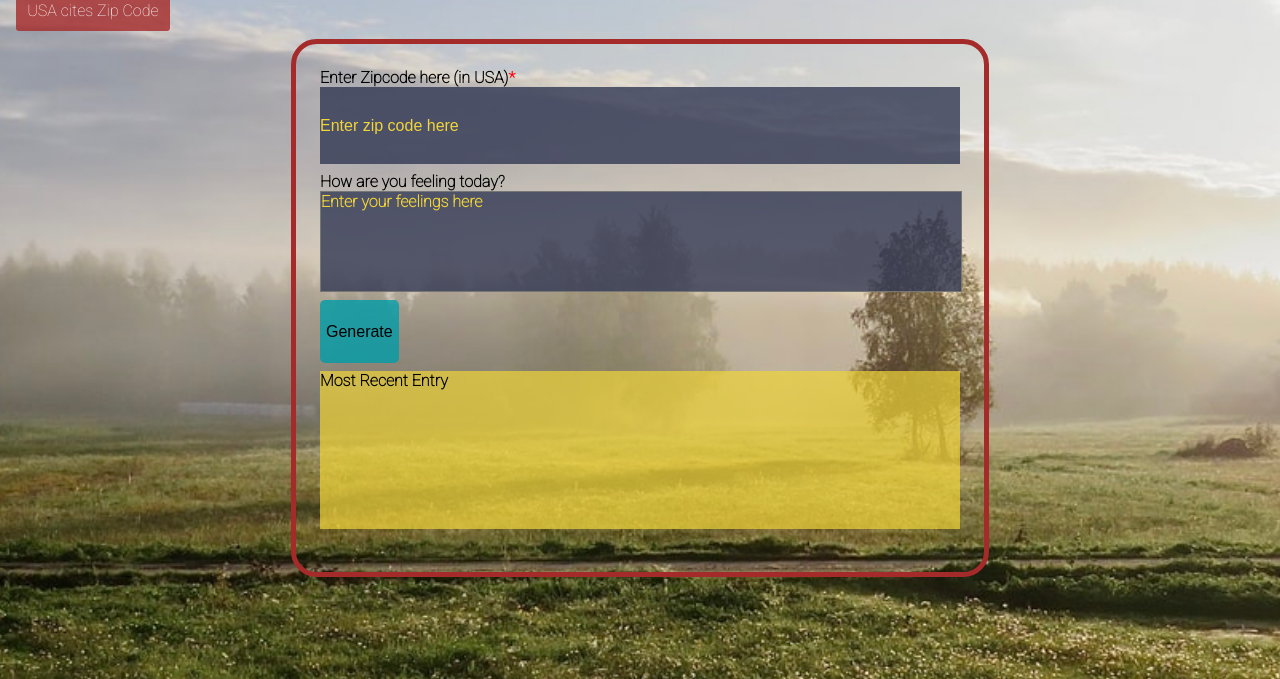
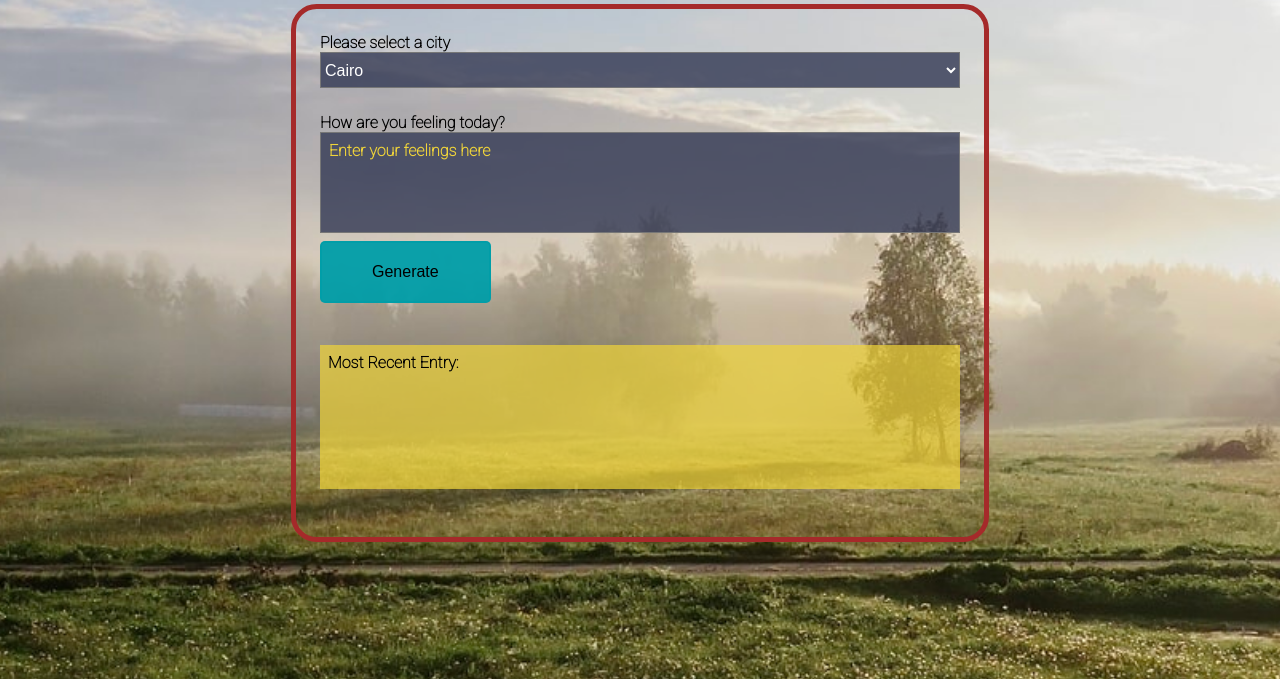
Before and after one commit to MohamedElhaw/weather-app-nodeJS, a website: page website/index.html in a window 1280 px wide. Shown: the part 71-750 px from the top of the page. Drawn offline with Linux system fonts and the light colour scheme.

Commit message:
Modift Search to be for cities in Egypt country, Make select instead of text input, add listener to focus event in Feeling input field, Adapt new styles to CSS to match with the new changes.

```diff
--- a/website/app.js
+++ b/website/app.js
@@ -1,10 +1,10 @@
 /* Global Variables */
-const apiURL='https://api.openweathermap.org/data/2.5/weather?zip=' //URL for weather API
+const apiURL='https://api.openweathermap.org/data/2.5/weather?q=' //URL for weather API
 const apiKey='&appid=b8c88e3416e4d3d346d00cedd63c0c98'; //API key
 const dateElement=document.getElementById('date'); //pass date Element to const variable
 const tempElement=document.getElementById('temp');//pass temp Element to const variable
-const feelingElement =document.getElementById('feeling-entry');//pass content Element to const variable
-const cityZipCodeElement =document.getElementById('zip'); //Get the zip code element
+const feelingElement =document.getElementById('feelings');//pass content Element to const variable
+const cityNameElement =document.getElementById('cityName'); //Get the city name element
 const ivalidElement= document.getElementById("invalidText"); // Get the ivalid text element
 
 // Event listener to add function to existing HTML DOM element
@@ -12,49 +12,14 @@ document.getElementById('generate-btn').addEventListener('click', btnAction);
 
 /* Generate button Action function */
 function btnAction(){
-  const cityZipCode= cityZipCodeElement.value; //get the Zip Code input of the user
-  if (zipCodeValid(cityZipCode)){ //Check zip code is valid
-    generateAction(cityZipCode); //generate button action function
-  }
-}
-// Event listener to clean the invalid text when zip code element is focused
-cityZipCodeElement.addEventListener("focus", ()=>invalidTextUpdate(""))
-/* Zip Code Validation function */
-const zipCodeValid=(zipCode)=>{
-  //Validate empty
-  if (zipCode===""){
-    invalidTextUpdate("Zip Code field is empty");
-    resetUI(); //empty UI
-    return false;
-  }
-  //Validate a number
-  else if(!validateNum(zipCode)){
-    invalidTextUpdate("Zip Code is invalid, please enter a number");
-    resetUI(); //empty UI
-    return false;
-  }
-  else {
-    invalidTextUpdate("");//empty the inValid text element
-    return true;
-  }
-}
-
-/* Validate Number function */
-const validateNum =stringInput=>{
-  const input=+stringInput; // +input return NaN if input is not a number
-  return isNaN(input)? false :true; //isNaN return true if input is number and false if Not a Number
-}
-
-/* Invalid text update function */
-function invalidTextUpdate (invalidMessage){
-  ivalidElement.textContent=invalidMessage.length===0? "":'*'+invalidMessage;
+    generateAction(cityNameElement.value); //generate button action function
 }
 
 /* Generate action function */
-const generateAction =async zipCode=>{
+const generateAction =async cityName=>{
   const feeling= document.getElementById('feelings').value; //get the user feeling input of the user and save at variable:
-  //full URL as NewYork will be http://api.openweathermap.org/data/2.5/weather?zip=10001&units=metric&appid=b8c88e3416e4d3d346d00cedd63c0c98
-   const fetchURL=apiURL+zipCode+"&units=metric"+apiKey;
+  //Full URL for cairo city https://api.openweathermap.org/data/2.5/weather?q=Cairo,EG&units=metric&appid=b8c88e3416e4d3d346d00cedd63c0c98
+   const fetchURL=apiURL+cityName+",EG&units=metric"+apiKey;
   // Create a new date instance dynamically with JS
    const d = new Date();
    const date = d.getDate()+'/'+(d.getMonth()+1)+'/'+ d.getFullYear();
@@ -125,3 +90,10 @@ const resetUI =()=>{
   tempElement.innerHTML= ""; //empty temp element
   feelingElement.innerHTML=""; ////empty feeling element
 }
+/** Feeling Elemeny listener to events focus and focus*/
+feelingElement.addEventListener('focus', ()=>feelingElement.placeholder='')
+feelingElement.addEventListener('focusout', ()=>{
+  if (feelingElement.value===''){
+    feelingElement.placeholder='Enter your feelings here';
+  }
+})
--- a/website/index.html
+++ b/website/index.html
@@ -11,13 +11,38 @@
   </head>
   <body>
     <h1 class ="headline">Weather Journal App</h1>
-   <div class="mainbar">
-     <a href="http://phaster.com/zip_code.html" target="_blank">USA cites Zip Code</a>
-    </div>
     <div id = "app">
-  <div class ="holder-zip">
-    <label for="zip">Enter Zipcode here (in USA)<span style="color:red">*</span></label>
-    <input type="text" id="zip" placeholder="Enter zip code here" value="">
+      <div class ="holder-cityname">
+        <label for="cityName">Please select a city</label>
+        <select name="cityName" id="cityName">
+          <option value="Cairo" selected>Cairo</option>
+          <option value="Giza">Giza</option>
+          <option value="Alexandria">Alexandria</option>
+          <option value="Al-Mansura">al-Mansura</option>
+          <option value="Al-Minya">al-Minya</option>
+          <option value="Arish">Arish</option>
+          <option value="Aswan">Aswan</option>
+          <option value="Asyut">Asyut</option>
+          <option value="Banha">Banha</option>
+          <option value="Beni Suef">Beni Suef</option>
+          <option value="Damanhur">Damanhur</option>
+          <option value="Damietta">Damietta</option>
+          <option value="Fayyum">Fayyum</option>
+          <option value="Hurghada">Hurghada</option>
+          <option value="Ismailia">Ismailia</option>
+          <option value="Kafr ash Shaykh">Kafr el-Sheikh</option>
+          <option value="Marsa Matruh">Marsa Matruh</option>
+          <option value="Qena">Qena</option>
+          <option value="Tanta">Tanta</option>
+          <option value="Marsa Matruh">Marsa Matruh</option>
+          <option value="Zagazig">Zagazig</option>
+          <option value="Sohag">Sohag</option>
+          <option value="Al kharijah">Al kharijah</option>
+          <option value="South Sinai">South Sinai</option>
+          <option value="Suez">Suez</option>
+          <option value="Port Said">Port Said</option>
+          <option value="Luxor">Luxor</option>
+        </select>
       </div>
       <div class ="holder-feel">
         <label for="feelings">How are you feeling today?</label>
@@ -25,12 +50,9 @@
       </div>
         <div id="generate">
         <button id="generate-btn" type = "submit"> Generate </button>
-    <div class="wrap-invalid">
-      <div id="invalidText"></div>
-    </div>
         </div>
       <div class ="holder-entry">
-    <div class = "title">Most Recent Entry</div>
+        <div class = "title">Most Recent Entry:</div>
         <div id = "entryHolder">
           <div id = "date"></div>
           <div id = "temp"></div>
--- a/website/style.css
+++ b/website/style.css
@@ -10,22 +10,6 @@ body,html{
     height:100%;
 }
 
-.mainbar{
-    background: rgba(165, 42, 42,0.8);
-    margin: 0.5em 0 0 1em;
-    padding: 0.7em;
-    width: fit-content;
-    border-radius: 3px;
-    cursor:pointer;
-    text-align: center;
-}
-.mainbar a{
-    color:white;
-    text-decoration: none;
-}
-.mainbar:hover{
-    background:rgba(218, 57, 57, 0.8);
-}
 #app{
     display: grid;
     color:black;
@@ -34,20 +18,28 @@ body,html{
     font-weight: bold;
     border: 5px solid brown;
     border-radius: 2vw;
-    margin: 1vh auto 0;
+    margin: 2vh auto 0;
     padding: 3vh;
     height: 60vh;
     width: 50%;
-    grid-template-rows: 20% 25% 13% 33%;
+    grid-template-rows: 15% 25% 20% 30%;
 }
-.holder-zip, .holder-feel,.holder-entry {
+.holder-cityname, .holder-feel,.holder-entry {
     /* height:100%; */
     display: flex;
     flex-direction: column;
 }
-#zip{
+/*#zip{
     width: 100%;
     height: 100%;
+}*/
+
+#cityName{
+    width: 100%;
+    height: 50%;
+    background: rgba(51, 57, 84,0.8);
+    color: #ffffff;
+    font-size:medium;
 }
 
 .holder-entry{
@@ -57,15 +49,15 @@ body,html{
 }
 #feelings{
     resize: none;
-    width: 100%;
     height: 100%;
-    padding: 0%;
+    padding: 0.5em;
     background: rgba(51, 57, 84,0.8);
     color: #f0d43a;
+    font-size:Large;
     font:inherit;
 }
 #entryHolder{
-    padding-left: 0.5em;
+    padding-left: 0.7em;
     height: 100%;
     }
 #date{
@@ -83,10 +75,10 @@ color: red;
 .headline {
 text-align: center;
 padding-top: 15px;
-margin: auto;
+margin: 2px auto 20px;
 }
 .title{
-    margin-bottom: 1%;
+    padding: 0.5em;
 }
 
 /*  Basic Styling To Override Default For Basic HTML Elements */
@@ -109,14 +101,20 @@ input{
 }
 
 #generate-btn{
-    background: rgba(0, 157, 168,0.8);
-    font-size: inherit;
+    display:block;
+    background: rgba(0, 157, 168,0.95);
+    font-size: medium;
     border: none;
     cursor: pointer;
+    border: rgba(0, 157, 168,0.95) 2px solid;
     border-radius: 5px;
+    padding: 20px 50px;
+    height:fit-content;
 }
 #generate-btn:hover{
-    background: rgba(37, 222, 255,0.8);
+    display: block;
+    background: rgba(0, 217, 255, 0.95);
+    border: rgb(255, 255, 255) 2px solid;
 }
 .wrap-invalid{
     display: flex;
@@ -124,10 +122,7 @@ input{
     margin-left: 0.7em;
     background-color: #ff0505a8;
 }
-#invalidText{
-    color:white;
-    text-align: center;
-}
+
 /* Reset style for HTML element on active to have no border*/
 input:focus,
 select:focus,
@@ -185,8 +180,8 @@ button:focus {
         flex-direction: column;
     }
     #generate-btn{
-        width:fit-content;
-        height:60%;
+        width:100%;
+        padding: 10px;
         margin-bottom: 5%;
     }
     .wrap-invalid{
```
Lines whose indentation alone changed are shown as unchanged.
